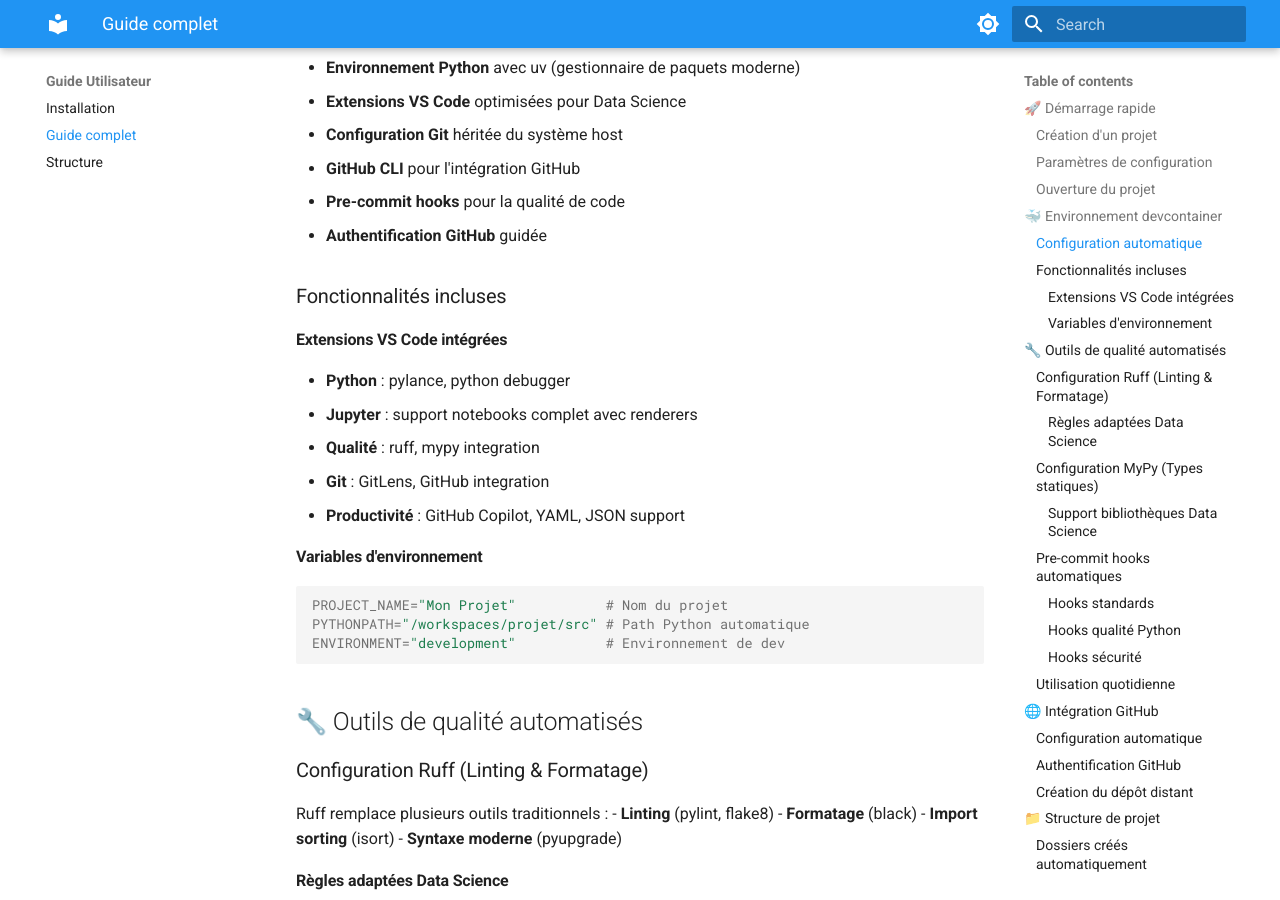
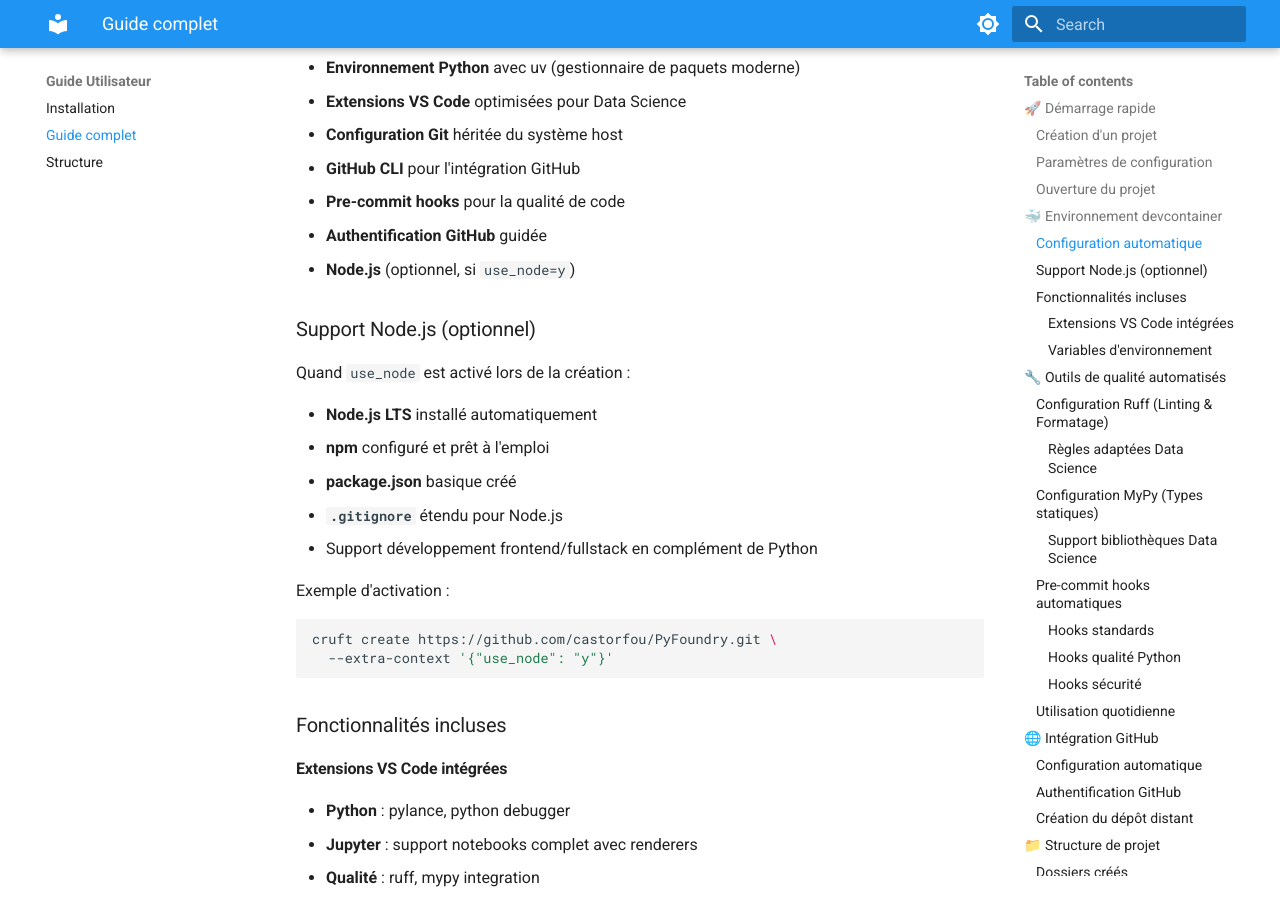
Before and after one commit to castorfou/PyFoundry, an MkDocs documentation site: the page built from docs/user/guide.md, in a window 1280 px wide and 900 px high, scrolled down 1208 px. Built offline with MkDocs 1.6.1 and Material for MkDocs 9.7.7, drawn with Linux system fonts in a browser that asks for light colours.

Commit message:
feat(template): implement use_node option for Node.js support
Add optional Node.js support to the PyFoundry template when use_node=y:

- Add Node.js LTS installation via devcontainer feature
- Create package.json with basic configuration
- Add Node.js-specific .gitignore patterns
- Include setup_node function in postCreateCommand.sh
- Add comprehensive test coverage for both enabled/disabled states
- Update documentation with Node.js configuration details

Resolves #5

🤖 Generated with [Claude Code](https://claude.ai/code)

Co-Authored-By: Claude <noreply@anthropic.com>

````diff
--- a/docs/user/guide.md
+++ b/docs/user/guide.md
@@ -47,6 +47,23 @@ Le devcontainer configure automatiquement :
 - **GitHub CLI** pour l'intégration GitHub
 - **Pre-commit hooks** pour la qualité de code
 - **Authentification GitHub** guidée
+- **Node.js** (optionnel, si `use_node=y`)
+
+### Support Node.js (optionnel)
+
+Quand `use_node` est activé lors de la création :
+
+- **Node.js LTS** installé automatiquement
+- **npm** configuré et prêt à l'emploi
+- **package.json** basique créé
+- **`.gitignore`** étendu pour Node.js
+- Support développement frontend/fullstack en complément de Python
+
+Exemple d'activation :
+```bash
+cruft create https://github.com/castorfou/PyFoundry.git \
+  --extra-context '{"use_node": "y"}'
+```
 
 ### Fonctionnalités incluses
 
````
Also changed, not shown: 5 other files.
